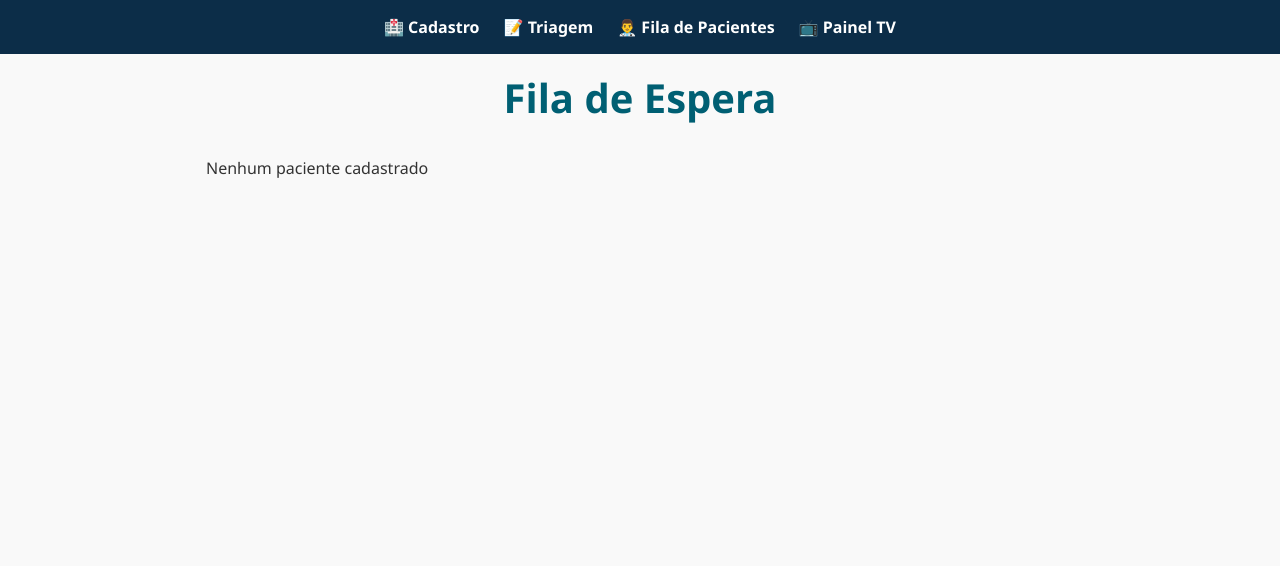
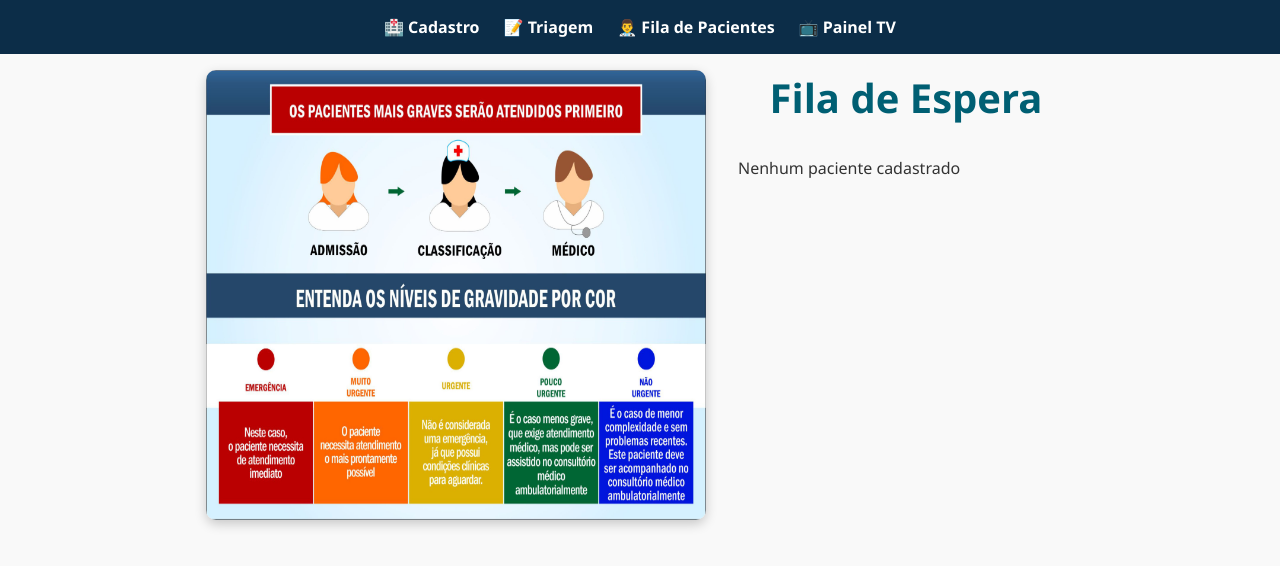
Before and after one commit to AlineRodrigues02/ProjetoReact, a React (Vite) app in the folder ProjetoFinal/: page /filaDeEspera in a window 1280 px wide. Shown: the top 566 px of the page. Built offline with nearby package versions, Linux system fonts and the light colour scheme.

Commit message:
Adiconei uma imagem para tv para classificação de risco

```diff
--- a/ProjetoFinal/src/Styles/FiladeEspera.css
+++ b/ProjetoFinal/src/Styles/FiladeEspera.css
@@ -4,7 +4,30 @@
   margin-bottom: 2rem;
 }
 
+/* TV layout */
+.tv-layout{
+  display: flex;
+  flex-wrap: wrap;
+  gap: 2rem; /*espaçamento entre os container*/
+  align-items: flex-start;
+  padding-left: 0.5rem;
+}
+/* Imagem */
+.painel-imagem img{
+
+  max-width: 500px;
+  height: 450px;
+  width: 100%;
+  border-radius: 10px;
+  box-shadow: 0 4px 12px rgba(0,0,0,0.2);
+}
+
+.painel-lista{
+  flex: 1;
+}
+
 .painel {
+
   display: grid;
   grid-template-columns: repeat(auto-fit, minmax(280px, 1fr));
   gap: 1.5rem;
--- a/ProjetoFinal/src/screens/FilaDeEspera.jsx
+++ b/ProjetoFinal/src/screens/FilaDeEspera.jsx
@@ -2,9 +2,9 @@ import { useContext } from "react";
 import { PacienteContext } from "./LocalStorage";
 import "../Styles/FiladeEspera.css"
 function FilaDeEspera() {
-  const {pacientes} = useContext(PacienteContext);
+  const { pacientes } = useContext(PacienteContext);
 
-  const getStatus = (p) =>{
+  const getStatus = (p) => {
     if (p.atendido) return "✅ Atendimento Finalizado"
     if (p.emAtendimento) return "✅ Em Atendimento"
     if (p.triagem) return "👨‍⚕️ Aguardando Consulta"
@@ -12,12 +12,17 @@ function FilaDeEspera() {
   }
 
   return (
-    <div className="container">
+    <div className="container tv-layout">
+      <div className="painel-imagem">
+        <img src="../public/Riscos.jpg" alt="Classificação de risco" />
+      </div>
+
+      <div className="painel-lista">
         <h1>Fila de Espera</h1>
         <div className="painel">
-        {pacientes.length ===0 ?(
+          {pacientes.length === 0 ? (
             <p>Nenhum paciente cadastrado</p>
-        ):(
+          ) : (
             pacientes.map((paciente, index) => (
 
               <div key={index} className="painel-card">
@@ -27,7 +32,8 @@ function FilaDeEspera() {
             ))
           )}
         </div>
-      <div className="filaDeEspera" id="filaDeEspera"></div>
+      </div>
+      {/* <div className="filaDeEspera" id="filaDeEspera"></div> */}
     </div>
   );
 }
```
Also changed, not shown: ProjetoFinal/public/Riscos.jpg (added). Lines whose indentation alone changed are shown as unchanged.
